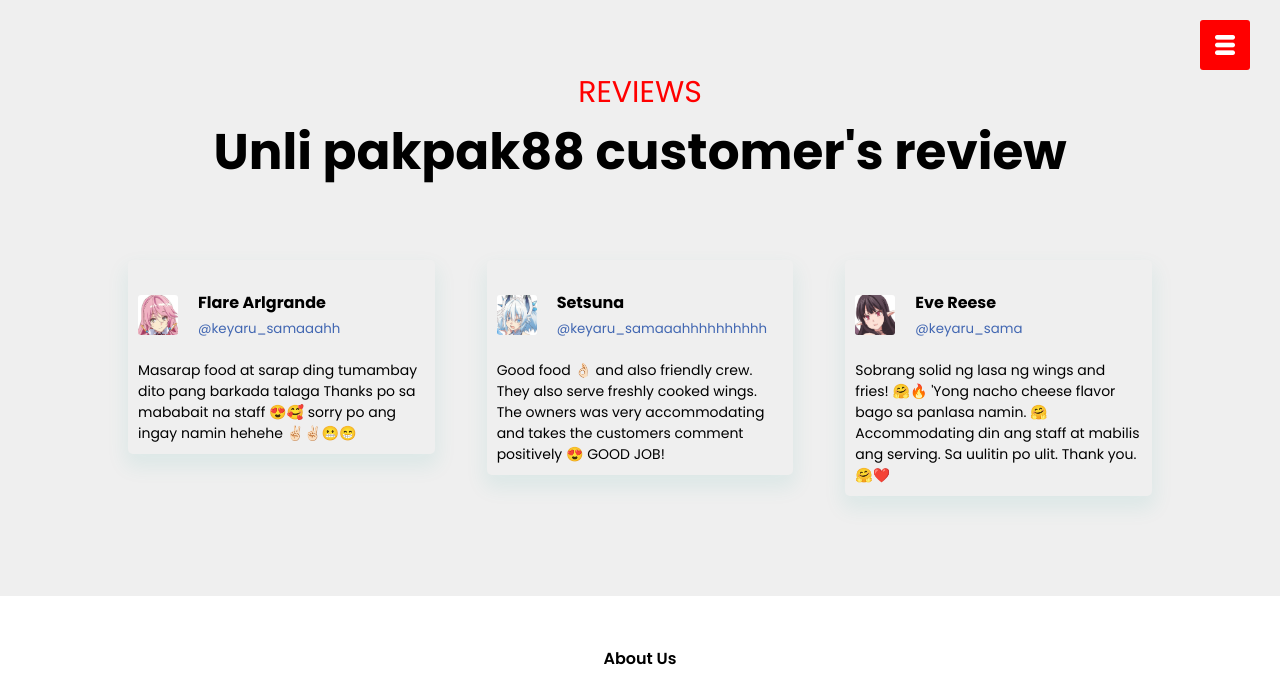
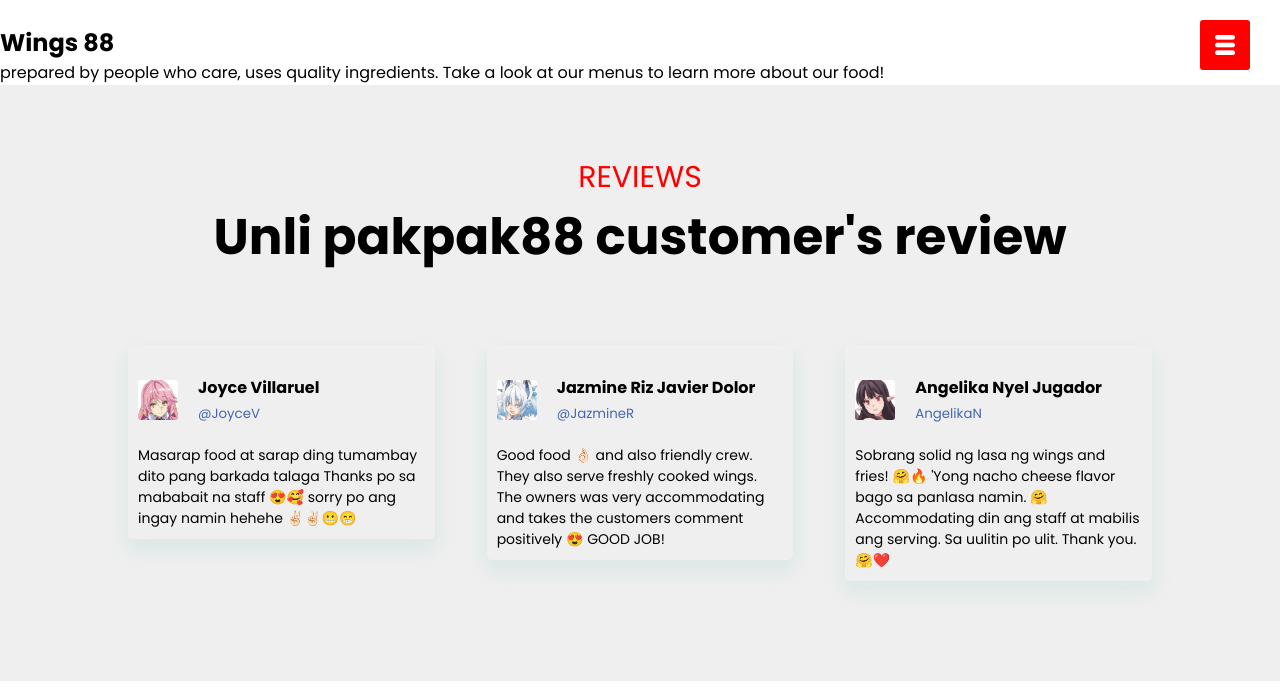
Before and after one commit to haatochama/wings88, a plain HTML site: page reviews.html in a window 1280 px wide. Shown: the top 693 px of the page. Drawn offline with Linux system fonts and the light colour scheme.

Commit message:
Update reviews.html

```diff
--- a/reviews.html
+++ b/reviews.html
@@ -12,7 +12,14 @@
 <title>88Reviews</title>
 </head>
 <body>
+<section id="banner">
+	<img src="" class="logo">
+	<div class="banner-text">
+		<h1>Wings 88</h1>
+		<p>prepared by people who care, uses quality ingredients. Take a look at our menus to learn more about our food!</p>
 
+	</div>
+</section>
 <div id="sidenav">
 	<nav>
 	<ul>
@@ -39,9 +46,9 @@
 			<div class="user">
 				<img src="images/user2.png">
 				<div class="user-info">
-				<a href="https://www.facebook.com/Wings88RestaurantMainPH/reviews/?ref=page_internal" target ="_blank">
-					<h4>Flare Arlgrande</h4>
-					<small>@keyaru_samaaahh</small></a>
+				<a href="https://www.facebook.com/vanessajoyce.manday/posts/4726247877438914" target ="_blank">
+					<h4>Joyce Villaruel</h4>
+					<small>@JoyceV</small></a>
 				</div>
 			</div>
 		<p>Masarap food at sarap ding tumambay dito
@@ -52,9 +59,9 @@
 		<div class="user">
 				<img src="images/user1.png">
 				<div class="user-info">
-				<a href="https://www.facebook.com/Wings88RestaurantMainPH/reviews/?ref=page_internal" target ="_blank">
-					<h4>Setsuna</h4>
-					<small>@keyaru_samaaahhhhhhhhhh</small></a>
+				<a href="https://www.facebook.com/jazmineriz.dolor/posts/3123785537864441" target ="_blank">
+					<h4>Jazmine Riz Javier Dolor</h4>
+					<small>@JazmineR</small></a>
 				</div>
 			</div>
 		<p>Good food 👌🏻 and also friendly crew. They also serve freshly
@@ -65,9 +72,9 @@
 		<div class="user">
 				<img src="images/user3.png">
 				<div class="user-info">
-				<a href="https://www.facebook.com/Wings88RestaurantMainPH/reviews/?ref=page_internal" target ="_blank">
-					<h4>Eve Reese</h4>
-					<small>@keyaru_sama</small></a>
+				<a href="https://www.facebook.com/superanjjjjjj/posts/3816234985098547" target ="_blank">
+					<h4>Angelika Nyel Jugador</h4>
+					<small>AngelikaN</small></a>
 				</div>
 			</div>
 		<p>Sobrang solid ng lasa ng wings and fries! 🤗🔥 'Yong nacho
```
